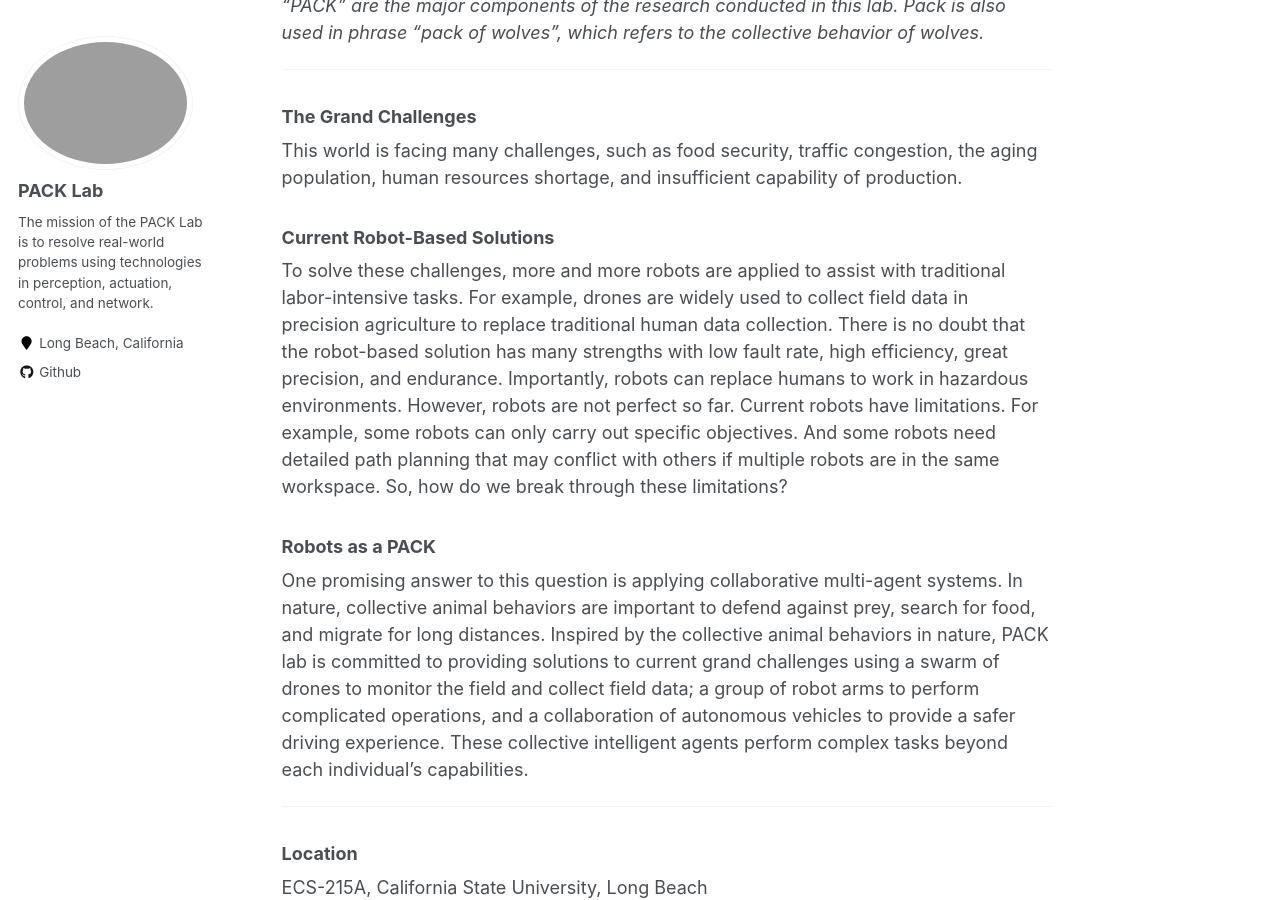
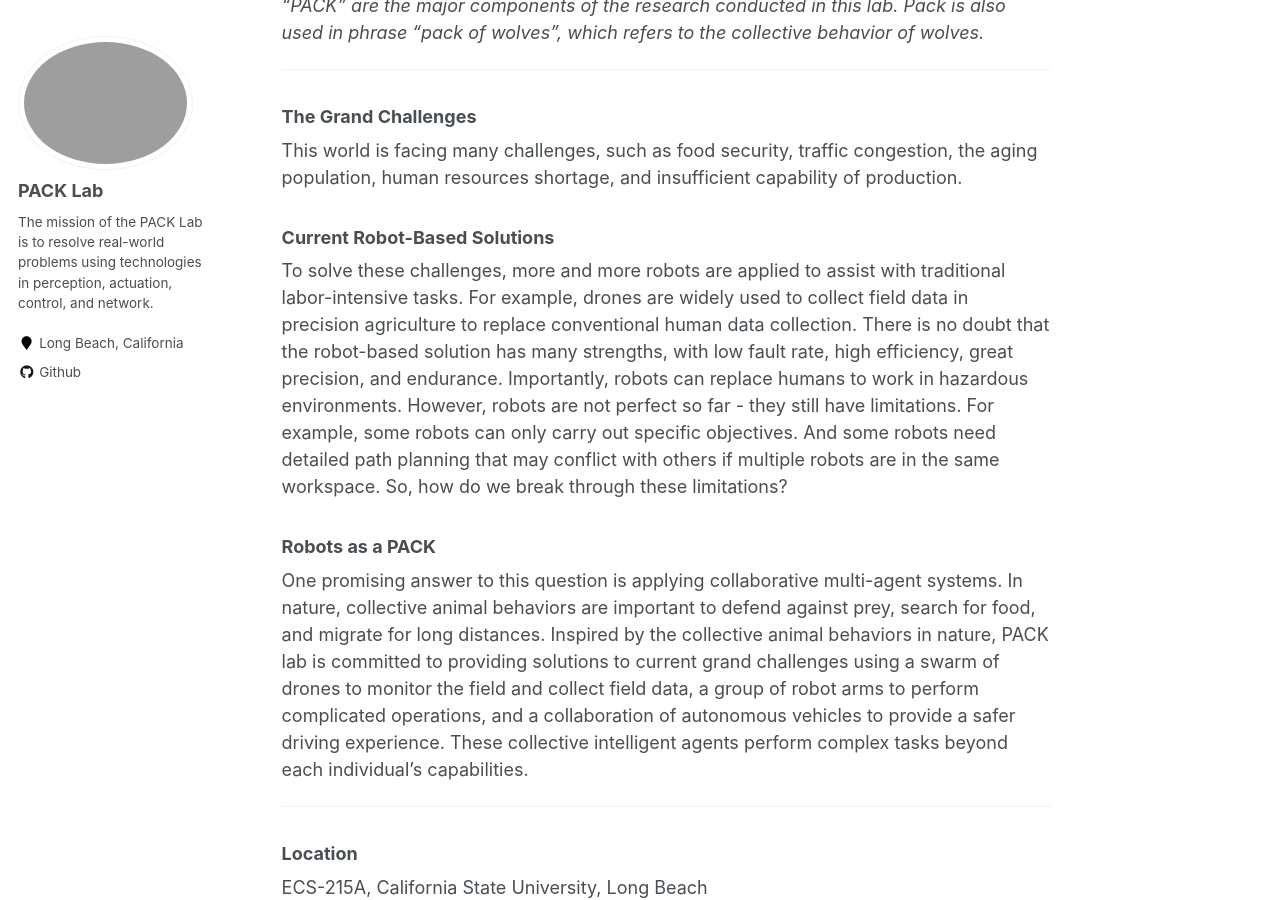
Before and after one commit to pack-lab/pack-lab.github.io, a Jekyll site: the page built from _pages/about.md, in a window 1280 px wide and 900 px high, scrolled down 265 px. Built offline with Jekyll 4.4.1, drawn with Linux system fonts in a browser that asks for light colours.

Commit message:
Update about.md

```diff
--- a/_pages/about.md
+++ b/_pages/about.md
@@ -20,11 +20,10 @@ Welcome to the PACK Lab!
 This world is facing many challenges, such as food security, traffic congestion, the aging population, human resources shortage, and insufficient capability of production.
 
 ### Current Robot-Based Solutions
-To solve these challenges, more and more robots are applied to assist with traditional labor-intensive tasks. For example, drones are widely used to collect field data in precision agriculture to replace traditional human data collection.
-There is no doubt that the robot-based solution has many strengths with low fault rate, high efficiency, great precision, and endurance. Importantly, robots can replace humans to work in hazardous environments. However, robots are not perfect so far. Current robots have limitations. For example, some robots can only carry out specific objectives. And some robots need detailed path planning that may conflict with others if multiple robots are in the same workspace. So, how do we break through these limitations?
+To solve these challenges, more and more robots are applied to assist with traditional labor-intensive tasks. For example, drones are widely used to collect field data in precision agriculture to replace conventional human data collection. There is no doubt that the robot-based solution has many strengths, with low fault rate, high efficiency, great precision, and endurance. Importantly, robots can replace humans to work in hazardous environments. However, robots are not perfect so far - they still have limitations. For example, some robots can only carry out specific objectives. And some robots need detailed path planning that may conflict with others if multiple robots are in the same workspace. So, how do we break through these limitations?
 
 ### Robots as a PACK
-One promising answer to this question is applying collaborative multi-agent systems. In nature, collective animal behaviors are important to defend against prey, search for food, and migrate for long distances. Inspired by the collective animal behaviors in nature, PACK lab is committed to providing solutions to current grand challenges using a swarm of drones to monitor the field and collect field data; a group of robot arms to perform complicated operations, and a collaboration of autonomous vehicles to provide a safer driving experience. These collective intelligent agents perform complex tasks beyond each individual’s capabilities.
+One promising answer to this question is applying collaborative multi-agent systems. In nature, collective animal behaviors are important to defend against prey, search for food, and migrate for long distances. Inspired by the collective animal behaviors in nature, PACK lab is committed to providing solutions to current grand challenges using a swarm of drones to monitor the field and collect field data, a group of robot arms to perform complicated operations, and a collaboration of autonomous vehicles to provide a safer driving experience. These collective intelligent agents perform complex tasks beyond each individual’s capabilities.
 
 ---
 
```
